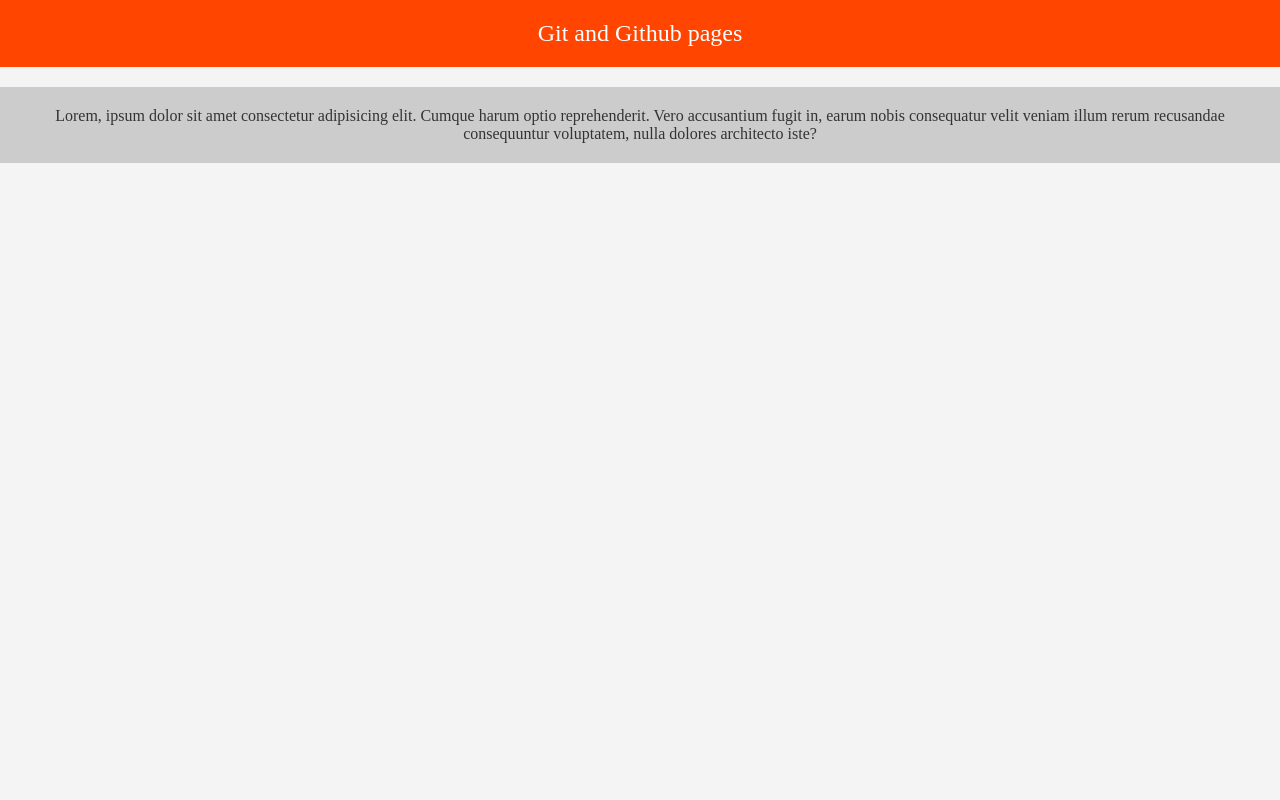
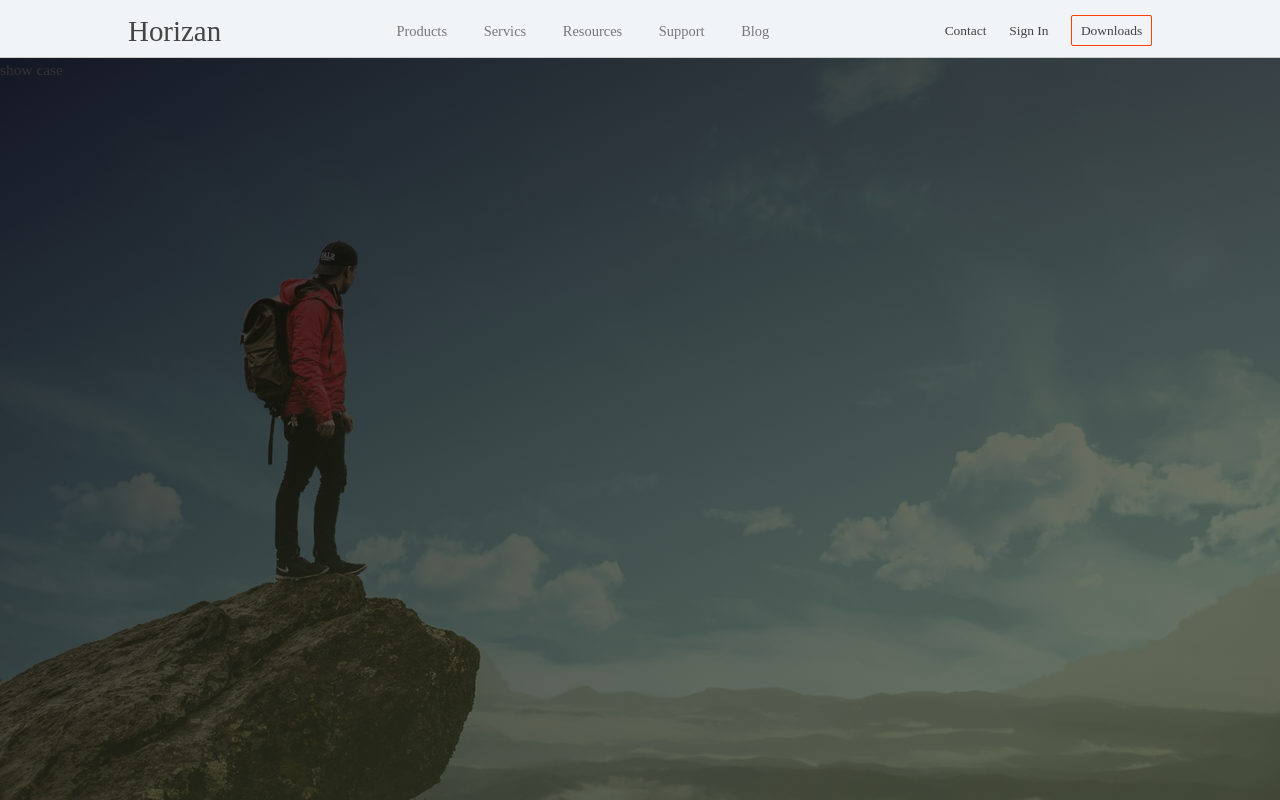
Before and after one commit to with-bob/Learning_git, a plain HTML site: page index.html in a window 1280 px wide. Drawn offline with Linux system fonts and the light colour scheme.

Commit message:
rebuild the home page and added the hero image

```diff
--- a/css/style.css
+++ b/css/style.css
@@ -1,24 +1,87 @@
 *{
   margin: 0;
   padding: 0;
+  box-sizing: border-box;
+}
+html{
+  font-size: 60.25%;
 }
 body{
   background-color: #f4f4f4;
   color: #333;
-  text-align: center;
+  line-height: 1.5;
+  font-size: 1.6rem;
 }
-
-h2{
-  font-size: 24px;
+.container{
+  max-width: 140rem;
+  width: 80%;
+  margin: 0 auto;
+}
+a{
+  text-decoration: none;
+  color: #444;
+}
+.header{
+  height: 6rem;
+  padding: 1rem 0;
+  background-color: #F0F4F7;
+  border-bottom: 1px solid #ccc;
+}
+.logo{
+  font-size: 3rem;
+  font-weight: 500;
+}
+.main-nav{
+  display: flex;
+  justify-content: space-between;
+  align-items: center;
+}
+.menu{
+  display: flex;
+  list-style: none;
+}
+.items:not(:last-child){
+  margin-right: 2rem;
+}
+.links{
+  font-size: 1.5rem;
   font-weight: 400;
-  display: block;
-  background-color: orangered;
+  padding: 0.75rem 0.90rem;
+  color: #777;
+  transition: color .4s ease;
+}
+.links:hover{
+  color: #222;
+}
+.right-menu{
+  font-size: 1.4rem;
+}
+.right-menu a:not(:last-child){
+  margin-right: 2rem;
+}
+.contact, .sign-in{
+  font-weight: 300;
+  font-size: 1.4rem;
+  transition: color .4s ease;
+}
+.contact:hover,
+.sign-in:hover{
+  color: #222;
+}
+.dwn{
+  border: 1px solid #FF3E00;
+  border-radius: 2px;
+  padding: .7rem .9rem;
+  transition: all .4s ease;
+}
+.dwn:hover{
+  background-color: #FF3E00;
   color: #fff;
-  padding: 20px;
 }
-p{
-  margin-top: 20px;
-  background-color: #ccc;
-  padding: 20px;
-  /* width: 40%; */
+.show-case{
+  height: calc(100vh - 6rem);
+  background-image: linear-gradient(to right bottom, rgba(0, 0, 0, 0.8), rgba(78, 87, 56, 0.7)), url('../img/bg.jpeg');
+  background-repeat: no-repeat;
+  background-position: center;
+  background-size: cover;
 }
--- a/index.html
+++ b/index.html
@@ -7,7 +7,29 @@
   <title>Learning git</title>
 </head>
 <body>
-  <h2>Git and Github pages</h2>
-  <p>Lorem, ipsum dolor sit amet consectetur adipisicing elit. Cumque harum optio reprehenderit. Vero accusantium fugit in, earum nobis consequatur velit veniam illum rerum recusandae consequuntur voluptatem, nulla dolores architecto iste?</p>
+  <header class="header">
+    <div class="container">
+      <nav class="main-nav">
+        <div class="logo-box">
+          <a href="#" class="logo">Horizan</a>
+        </div>
+          <ul class="menu">
+            <li class="items"><a href="#" class="links">Products</a></li>
+            <li class="items"><a href="#" class="links">Servics</a></li>
+            <li class="items"><a href="#" class="links">Resources</a></li>
+            <li class="items"><a href="#" class="links">Support</a></li>
+            <li class="items"><a href="#" class="links">Blog</a></li>
+          </ul>
+          <div class="right-menu">
+            <a href="#" class="contact">Contact</a>
+            <a href="#" class="sign-in">Sign In</a>
+            <a href="#" class="dwn">Downloads</a>
+          </div>
+      </nav>
+    </div>
+  </header>
+  <section class="show-case">
+    show case
+  </section class="show-case">
 </body>
 </html>
```
Also changed, not shown: img/bg.jpeg (added).
